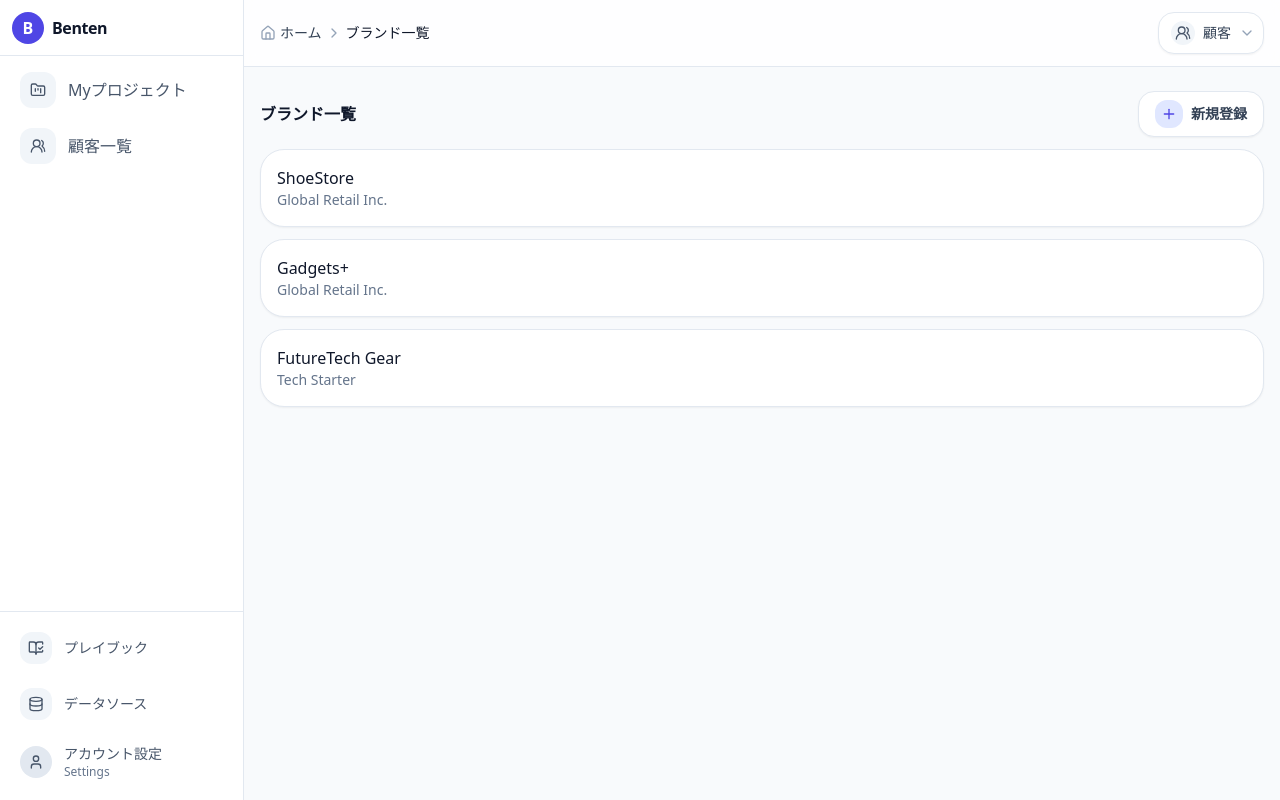
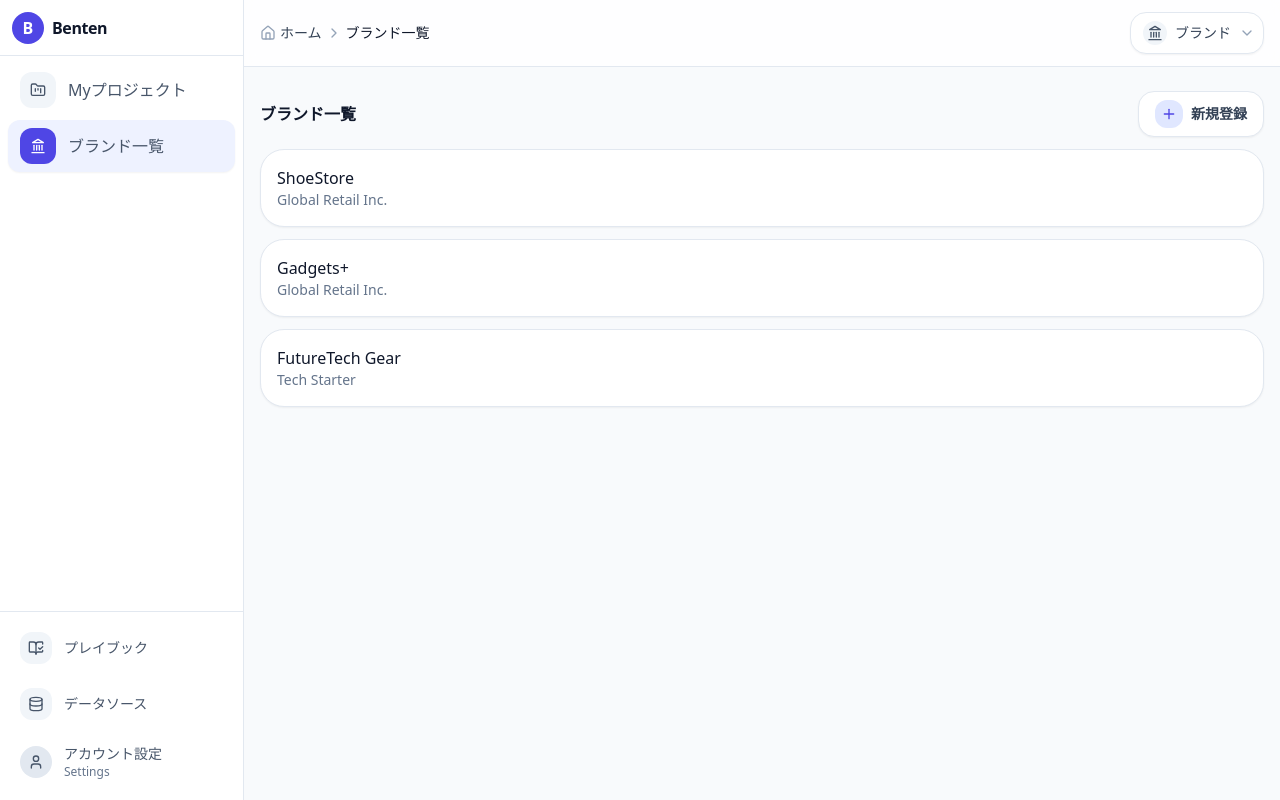
Before and after one commit to aony1215/benten_prototype, a Next.js app: page /brands in a window 1280 px wide. Built offline with nearby package versions, Linux system fonts and the light colour scheme.

Commit message:
Align view switch with current section

```diff
--- a/components/Shell.tsx
+++ b/components/Shell.tsx
@@ -1,7 +1,8 @@
 'use client'
 import Link from 'next/link'
 import { usePathname, useSearchParams } from 'next/navigation'
-import { ViewSwitch, useCurrentView } from '@/components/ViewSwitch'
+import type { ReadonlyURLSearchParams } from 'next/navigation'
+import { ViewSwitch, useCurrentView, type ViewId } from '@/components/ViewSwitch'
 import { Breadcrumbs, Crumb } from '@/components/Breadcrumbs'
 import { BookOpenCheck, FolderKanban, Users2, Landmark, Layers, User, Database } from 'lucide-react'
 import { clsx } from 'clsx'
@@ -33,15 +34,16 @@
   { href: '/datasources', label: 'データソース', icon: Database },
 ]
 
-function withView(href: string, sp: URLSearchParams | null): string {
+function withView(href: string, sp: ReadonlyURLSearchParams | null, fallbackView: ViewId): string {
   const params = new URLSearchParams(sp?.toString() || '')
-  if (!params.get('v')) params.set('v', 'customer')
+  if (!params.get('v')) params.set('v', fallbackView)
   return `${href}?${params.toString()}`
 }
 
 export function Shell({ children, crumbs }: { children: React.ReactNode; crumbs?: Crumb[] }) {
   const pathname = usePathname() || '/'
   const sp = useSearchParams()
+  const currentView = useCurrentView()
   const { items } = useNav()
 
   return (
@@ -59,7 +61,7 @@
             return (
               <div key={it.href} className="mb-1">
                 <Link
-                  href={withView(it.href, sp)}
+                  href={withView(it.href, sp, currentView)}
                   aria-current={active ? 'page' : undefined}
                   className={clsx(
                     'group flex items-center gap-3 rounded-xl px-3 py-2 font-medium text-slate-600 transition-colors duration-150 focus-visible:outline-none focus-visible:ring-2 focus-visible:ring-indigo-200',
@@ -91,7 +93,7 @@
             return (
               <Link
                 key={it.href}
-                href={withView(it.href, sp)}
+                href={withView(it.href, sp, currentView)}
                 aria-current={active ? 'page' : undefined}
                 className={clsx(
                   'group flex items-center gap-3 rounded-xl px-2 py-2 text-sm font-medium text-slate-600 transition-colors duration-150 focus-visible:outline-none focus-visible:ring-2 focus-visible:ring-indigo-200',
@@ -115,7 +117,7 @@
             )
           })}
           <Link
-            href={withView('/settings', sp)}
+            href={withView('/settings', sp, currentView)}
             className={clsx(
               'group flex items-center gap-3 rounded-xl px-2 py-2 text-sm font-medium text-slate-600 transition-colors duration-150 hover:bg-indigo-50/70 hover:text-indigo-700 focus-visible:outline-none focus-visible:ring-2 focus-visible:ring-indigo-200',
               pathname.startsWith('/settings') && 'bg-indigo-50 text-indigo-700 shadow-sm',
--- a/components/ViewSwitch.tsx
+++ b/components/ViewSwitch.tsx
@@ -1,7 +1,7 @@
 'use client'
 
 import { useEffect, useRef, useState } from 'react'
-import { useRouter, useSearchParams } from 'next/navigation'
+import { usePathname, useRouter, useSearchParams } from 'next/navigation'
 import { Users2, Landmark, Layers, ChevronDown, Check } from 'lucide-react'
 
 const VIEWS = [
@@ -13,15 +13,31 @@
 export type ViewId = typeof VIEWS[number]['id']
 
 export function useCurrentView(): ViewId {
+  const pathname = usePathname() || '/'
   const sp = useSearchParams()
-  const v = (sp?.get('v') || 'customer') as ViewId
-  return (['customer', 'brand', 'program'].includes(v) ? v : 'customer') as ViewId
+  const forcedView = (() => {
+    if (pathname === '/customers' || pathname.startsWith('/customers/')) return 'customer'
+    if (pathname === '/brands' || pathname.startsWith('/brands/')) return 'brand'
+    if (pathname === '/programs' || pathname.startsWith('/programs/')) return 'program'
+    return null
+  })()
+
+  if (forcedView) {
+    return forcedView
+  }
+
+  const v = sp?.get('v') as ViewId | null
+  if (v && ['customer', 'brand', 'program'].includes(v)) {
+    return v
+  }
+
+  return 'customer'
 }
 
 export function ViewSwitch() {
   const router = useRouter()
   const sp = useSearchParams()
-  const current = (sp?.get('v') || 'customer') as ViewId
+  const current = useCurrentView()
   const [isOpen, setIsOpen] = useState(false)
   const menuRef = useRef<HTMLDivElement | null>(null)
 
@@ -53,7 +69,7 @@
       program: '/programs',
     }
 
-    const params = new URLSearchParams()
+    const params = new URLSearchParams(sp?.toString() || '')
     params.set('v', next)
     router.push(`${viewHomes[next]}?${params.toString()}`)
   }
```
